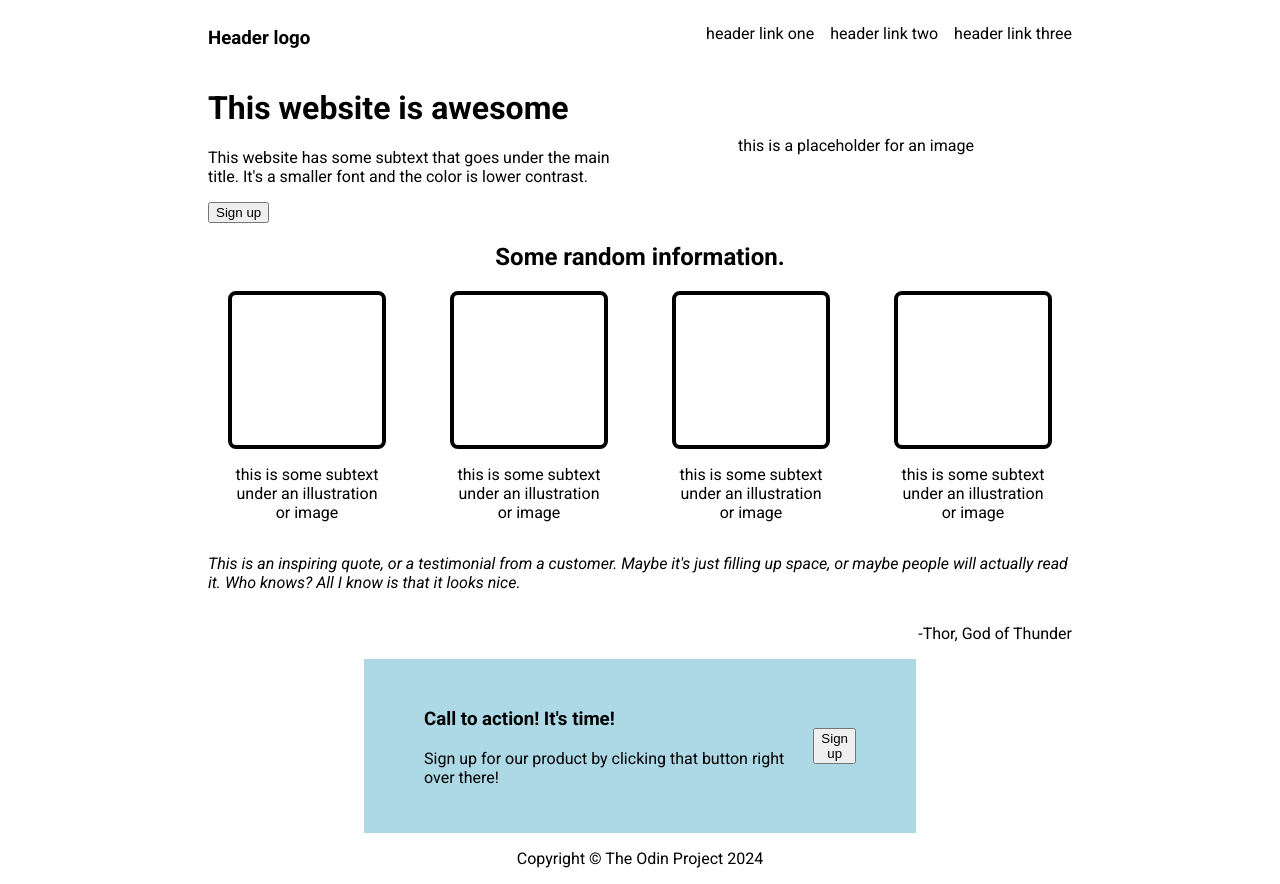
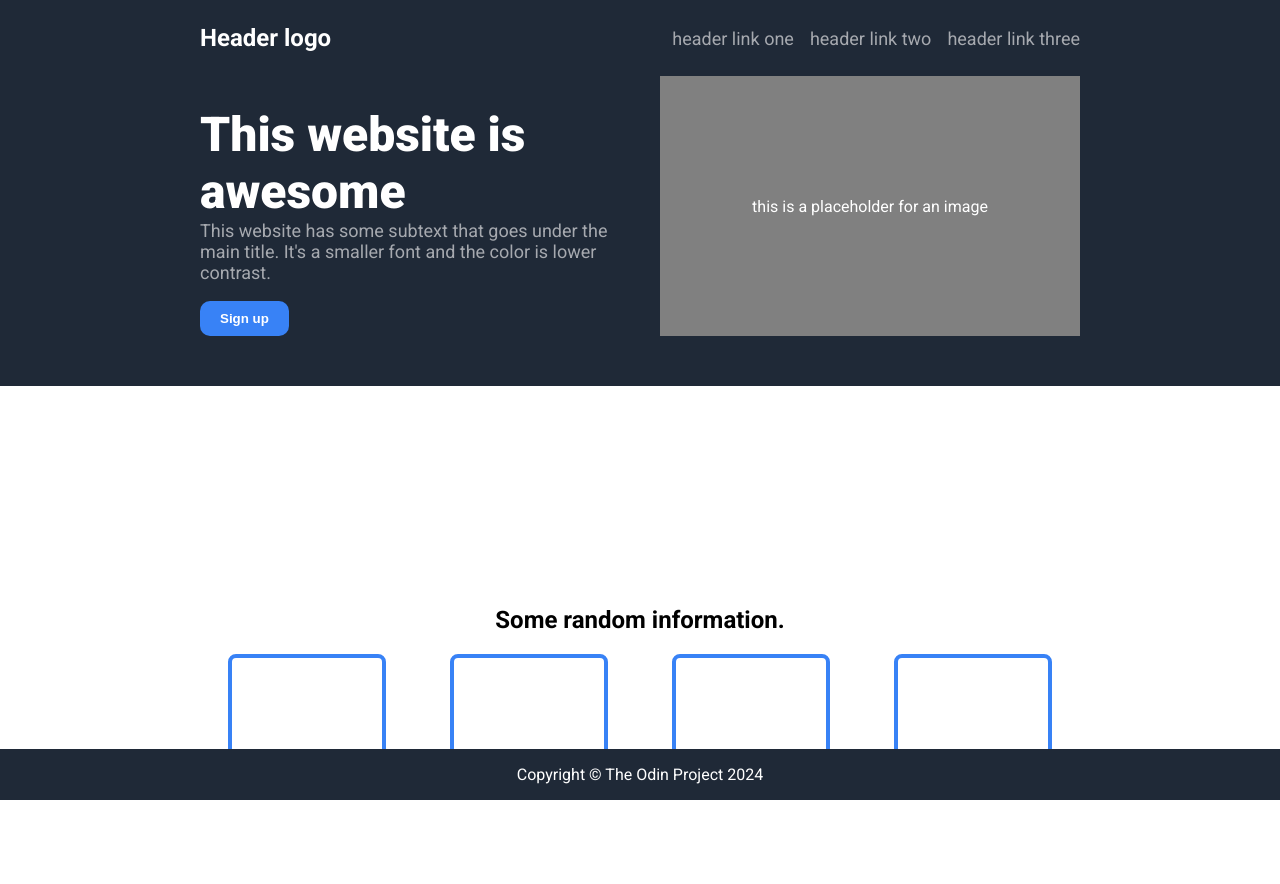
Before and after one commit to jc-cole/odin-landing-page, a plain HTML site: page index.html in a window 1280 px wide. After the commit the page ends 800 px from the top, so only its background shows below. Drawn offline with Linux system fonts and the light colour scheme.

Commit message:
complete rough draft, some issues persist
The main content of the page needs to be scrolled to see all of it, css and html is still messy and doesn't strictly adhere to best practices.

```diff
--- a/index.html
+++ b/index.html
@@ -10,7 +10,7 @@
     </head>
     <body>
         <div class="header">
-            <h3>Header logo</h3>
+            <h3 class="logo">Header logo</h3>
             <div class="right-links">
                 <ul>
                     <li><a>header link one</a></li>
@@ -55,12 +55,14 @@
                 </div>
             </div>
             <div class="quote">
+                <div class="quote-container">
                     <p class="quote-text"><em>
                         This is an inspiring quote, or a testimonial from a customer.
                         Maybe it's just filling up space, or maybe people will actually read it.
                         Who knows? All I know is that it looks nice.
                     </em></p>
                     <p class="quote-subtext">-Thor, God of Thunder</p>
+                </div>
             </div>
             <div class="call-to-action">
                 <div class="blue-container">
--- a/styles.css
+++ b/styles.css
@@ -1,17 +1,29 @@
-
-
 body {
     display: flex;
     flex-direction: column;
     justify-content: space-around;
     height: 100vh;
     font-family: "Roboto", sans-serif;
+    margin: 0px;
+}
+
+.header, .under-header, .footer {
+    padding: 0px 200px 0px 200px;
+    flex-shrink: 1;
 }
 
 .header {
     display: flex;
     justify-content: space-between;
-    margin: 0px 200px 0px 200px;
+    background-color: #1f2937;
+    color: white;
+    align-items: center;
+}
+
+
+.logo {
+    font-size: 24px;
+    color: white;
 }
 
 ul {
@@ -20,9 +32,26 @@ ul {
     gap: 16px;
 }
 
+a {
+    font-size: 18px;
+    color: #a6a9af
+}
+
 .under-header {
-    margin: 0px 200px 0px 200px;
     display: flex;
+    background-color: #1f2937;
+    color: white;
+    padding-bottom: 50px;
+    gap: 40px;
+}
+
+.next-to-image .sign-up-button {
+    background-color: #3882f6;
+    color: white;
+    font-weight: bold;
+    border-style: none;
+    border-radius: 10px;
+    padding: 10px 20px;
 }
 
 .image-placeholder {
@@ -30,19 +59,32 @@ ul {
     justify-content: center;
     align-items: center;
     flex: 1;
+    background-color: gray;
 }
 
 .next-to-image {
     flex: 1;
 }
 
+.next-to-image h1 {
+    font-size: 48px;
+    font-weight: 900;
+    margin: 30px 0px 0px 0px;
+}
+
+.next-to-image p {
+    font-size: 18px;
+    color: #a6a9af;
+    margin-top: 0px;
+}
+
 .main-content {
-    margin: 0px 200px 0px 200px;
     display: flex;
     flex-direction: column;
     flex: 1;
     justify-content: space-evenly;
-
+    padding-top: 200px;
+    overflow-y: auto;
 }
 
 .information {
@@ -69,7 +111,7 @@ ul {
     border-style: solid;
     border-width: 4px;
     border-radius: 8px;
-    border-color: black;
+    border-color: #3882f6;
 }
 
 .card-text {
@@ -85,10 +127,30 @@ ul {
 .quote {
     display: flex;
     flex-direction: column;
+    background-color: #e5e7eb;
+    padding: 50px;
+}
+
+.quote-container {
+    padding: 0px 300px;
+    display: flex;
+    flex-direction: column;
+    align-items: center;
+    justify-content: center;
+}
+
+.quote-text {
+    text-emphasis: light;
+    font-size: 36px;
+    font-weight: 300;
+    font-style: italic;
+    margin: 0px;
 }
 
 .quote-subtext {
     align-self: flex-end;
+    font-weight: bold;
+    padding-right: 50px;
 }
 
 .call-to-action {
@@ -98,10 +160,12 @@ ul {
 }
 
 .blue-container {
-    background-color: lightblue;
+    background-color: #3882f6;
     display: flex;
     padding: 30px 60px;
     width: 50%;
+    border-radius: 10px;
+    margin: 30px 0px;
 }
 
 .button-container {
@@ -111,13 +175,30 @@ ul {
     flex: 1;
 }
 
-.next-to-button
+.button-container button {
+    background-color: #3882f6;
+    color: white;
+    font-weight: bold;
+    border-style: solid;
+    border-radius: 10px;
+    padding: 10px 20px;
+    border-color: white;
+}
+
+.next-to-button h3 {
+    color: white;
+}
+
+.next-to-button p {
+    color: white;
+}
 
 .footer {
-    margin: 0px 200px 0px 200px;
     display: flex;
     justify-content: center;
     align-items: center;
+    background-color: #1f2937;
+    color: white;
 }
 
 .copyright {
```
Lines whose indentation alone changed are shown as unchanged.
